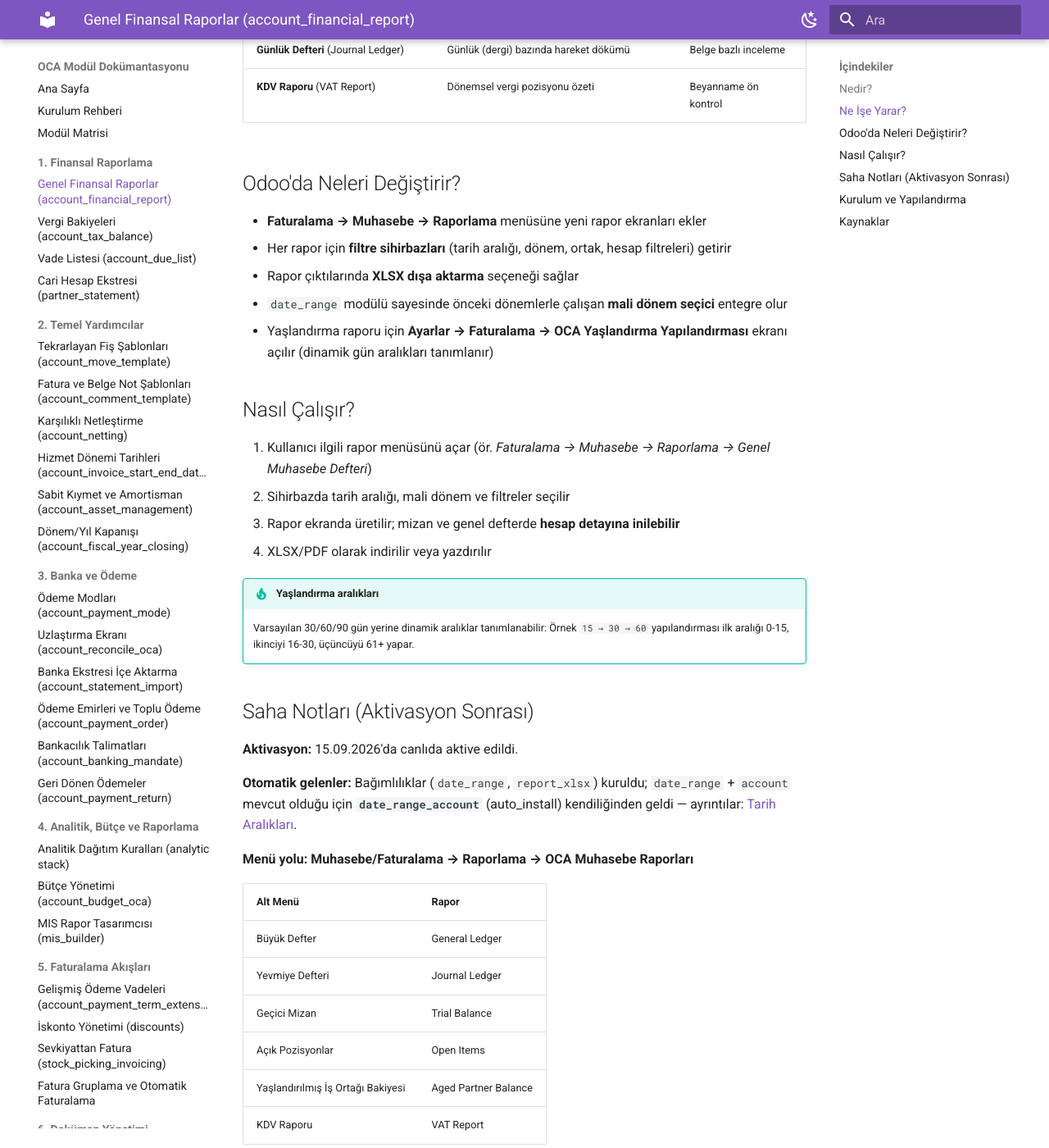
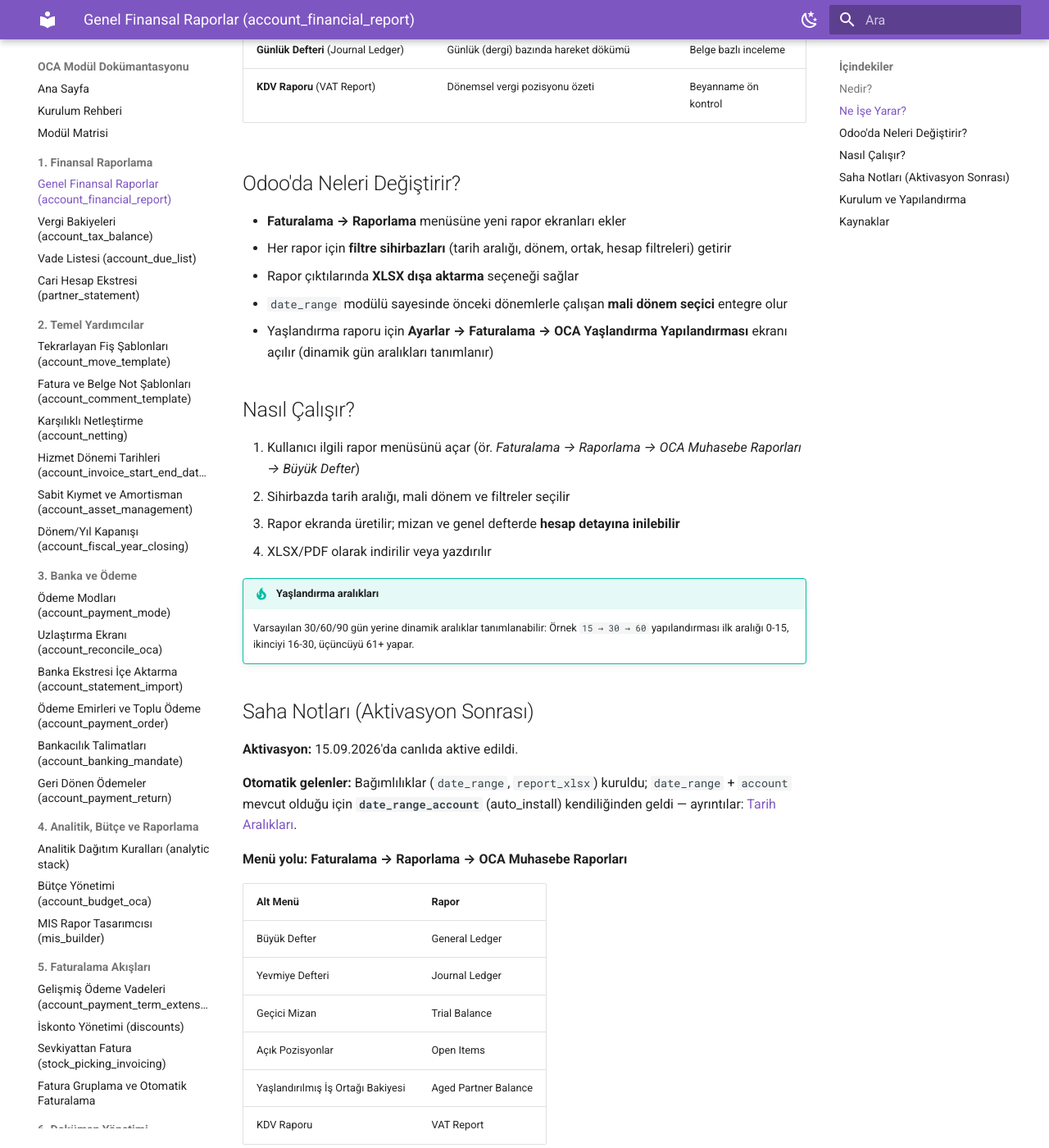
Before and after one commit to volkantasci/oca-modul-dokumantasyonu, an MkDocs documentation site: the page built from docs/moduller/account_financial_report.md, in a window 1280 px wide and 1400 px high, scrolled down 1231 px. Shown: the whole window at 82% size. Built offline with MkDocs 1.6.1 and Material for MkDocs 9.7.7, drawn with Linux system fonts in a browser that asks for light colours.

Commit message:
docs: CE menu yollari duzeltildi (Muhasebe uygulamasi yok) + genel aciklama notu

```diff
--- a/docs/moduller/account_financial_report.md
+++ b/docs/moduller/account_financial_report.md
@@ -32,7 +32,7 @@ Aşağıdaki raporları **PDF ve XLSX** formatında üretir:
 
 ## Odoo'da Neleri Değiştirir?
 
-- **Faturalama → Muhasebe → Raporlama** menüsüne yeni rapor ekranları ekler
+- **Faturalama → Raporlama** menüsüne yeni rapor ekranları ekler
 - Her rapor için **filtre sihirbazları** (tarih aralığı, dönem, ortak, hesap filtreleri) getirir
 - Rapor çıktılarında **XLSX dışa aktarma** seçeneği sağlar
 - `date_range` modülü sayesinde önceki dönemlerle çalışan **mali dönem seçici** entegre olur
@@ -40,7 +40,7 @@ Aşağıdaki raporları **PDF ve XLSX** formatında üretir:
 
 ## Nasıl Çalışır?
 
-1. Kullanıcı ilgili rapor menüsünü açar (ör. *Faturalama → Muhasebe → Raporlama → Genel Muhasebe Defteri*)
+1. Kullanıcı ilgili rapor menüsünü açar (ör. *Faturalama → Raporlama → OCA Muhasebe Raporları → Büyük Defter*)
 2. Sihirbazda tarih aralığı, mali dönem ve filtreler seçilir
 3. Rapor ekranda üretilir; mizan ve genel defterde **hesap detayına inilebilir**
 4. XLSX/PDF olarak indirilir veya yazdırılır
@@ -54,7 +54,7 @@ Aşağıdaki raporları **PDF ve XLSX** formatında üretir:
 
 **Otomatik gelenler:** Bağımlılıklar (`date_range`, `report_xlsx`) kuruldu; `date_range` + `account` mevcut olduğu için **`date_range_account`** (auto_install) kendiliğinden geldi — ayrıntılar: [Tarih Aralıkları](date_range.md).
 
-**Menü yolu:** **Muhasebe/Faturalama → Raporlama → OCA Muhasebe Raporları**
+**Menü yolu:** **Faturalama → Raporlama → OCA Muhasebe Raporları**
 
 | Alt Menü | Rapor |
 |---|---|
```
Also changed, not shown: docs/index.md (+3 -0 lines), docs/moduller/account_tax_balance.md (+3 -3 lines).
